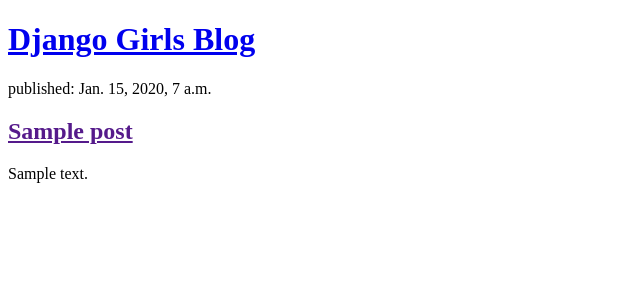
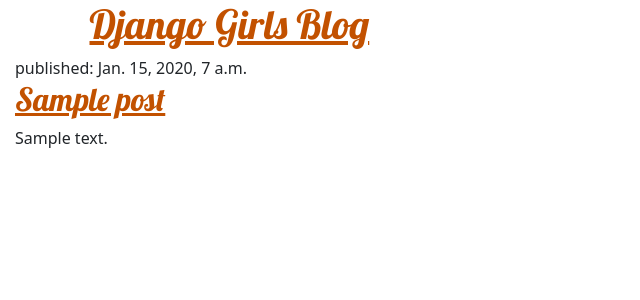
Before and after one commit to jdemarchir/my-first-blog, a Django app: page / in a window 1280 px wide. Shown: the top 300 px of the page, without its empty margins (0-640 px from the left). Run offline with Django 3.2, Linux system fonts and the light colour scheme; tables that the repository leaves empty hold one stand-in row (values such as "Sample post").

Commit message:
Renewed the page look, CSS...

```diff
--- /dev/null
+++ b/blog/static/css/blog.css
@@ -0,0 +1,8 @@
+h1 a, h2 a {
+    color: #C25100;
+    font-family: 'Lobster';
+}
+
+body {
+    padding-left: 15px;
+}
--- a/blog/templates/blog/post_list.html
+++ b/blog/templates/blog/post_list.html
@@ -1,11 +1,17 @@
+{% load static %}
 <!DOCTYPE html>
 <html>
     <head>
         <title>Django Girls blog</title>
+        <link rel="stylesheet" href="https://cdn.jsdelivr.net/npm/bootstrap@5.1.3/dist/css/bootstrap.min.css" integrity="sha384-1BmE4kWBq78iYhFldvKuhfTAU6auU8tT94WrHftjDbrCEXSU1oBoqyl2QvZ6jIW3" crossorigin="anonymous">
+        <link href="//fonts.googleapis.com/css?family=Lobster&subset=latin,latin-ext" rel="stylesheet" type="text/css">
+        <link rel="stylesheet" href="{% static 'css/blog.css' %}">
     </head>
     <body>
-        <header>
-            <h1><a href="/">Django Girls Blog</a></h1>
+        <header class="page-header">
+            <div class="container">
+                <h1><a href="/">Django Girls Blog</a></h1>
+            </div>
         </header>
 
         {% for post in posts %}
@@ -15,6 +21,5 @@
                 <p>{{ post.text|linebreaksbr }}</p>
             </article>
         {% endfor %}
-
     </body>
 </html>
```
